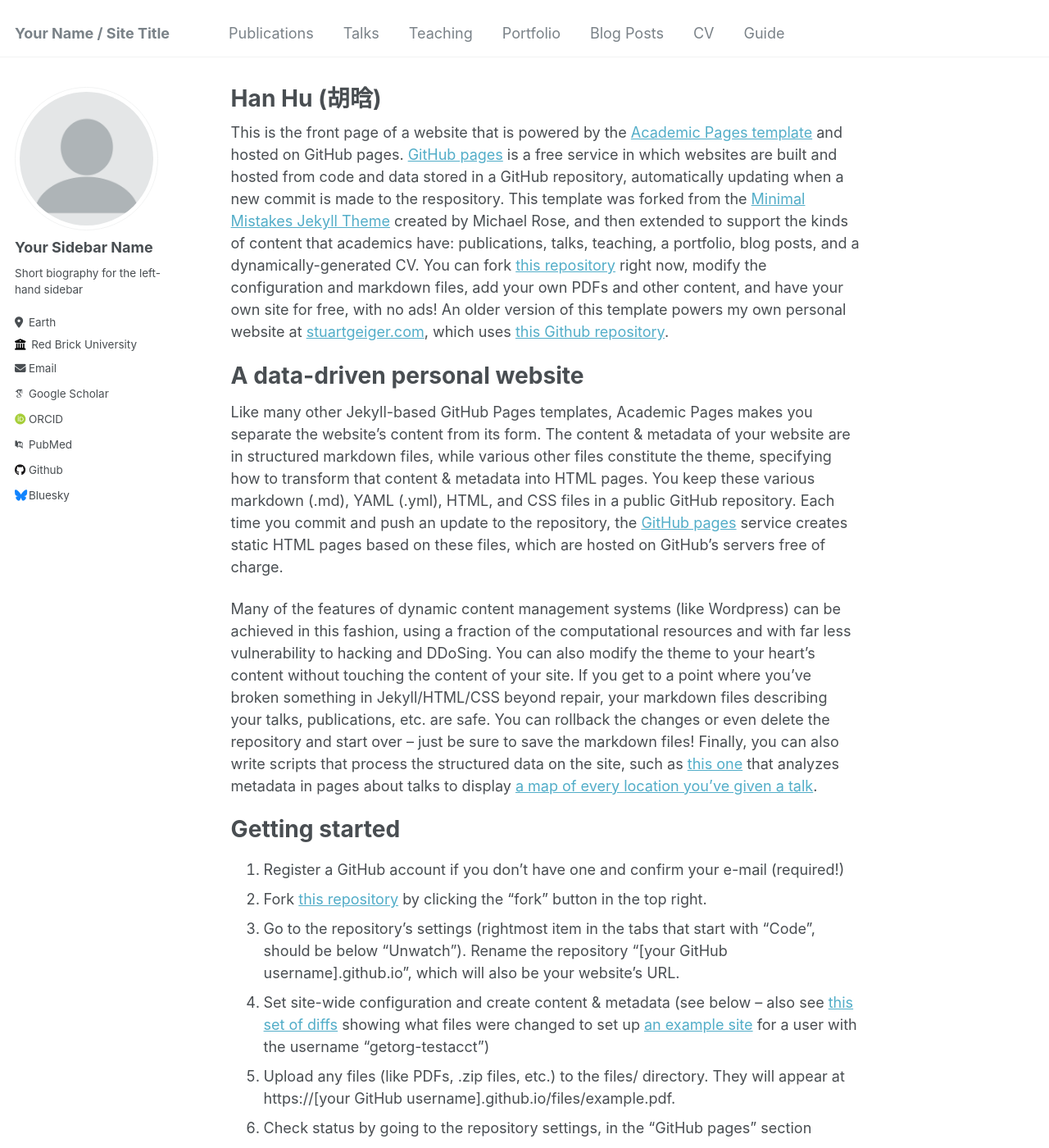
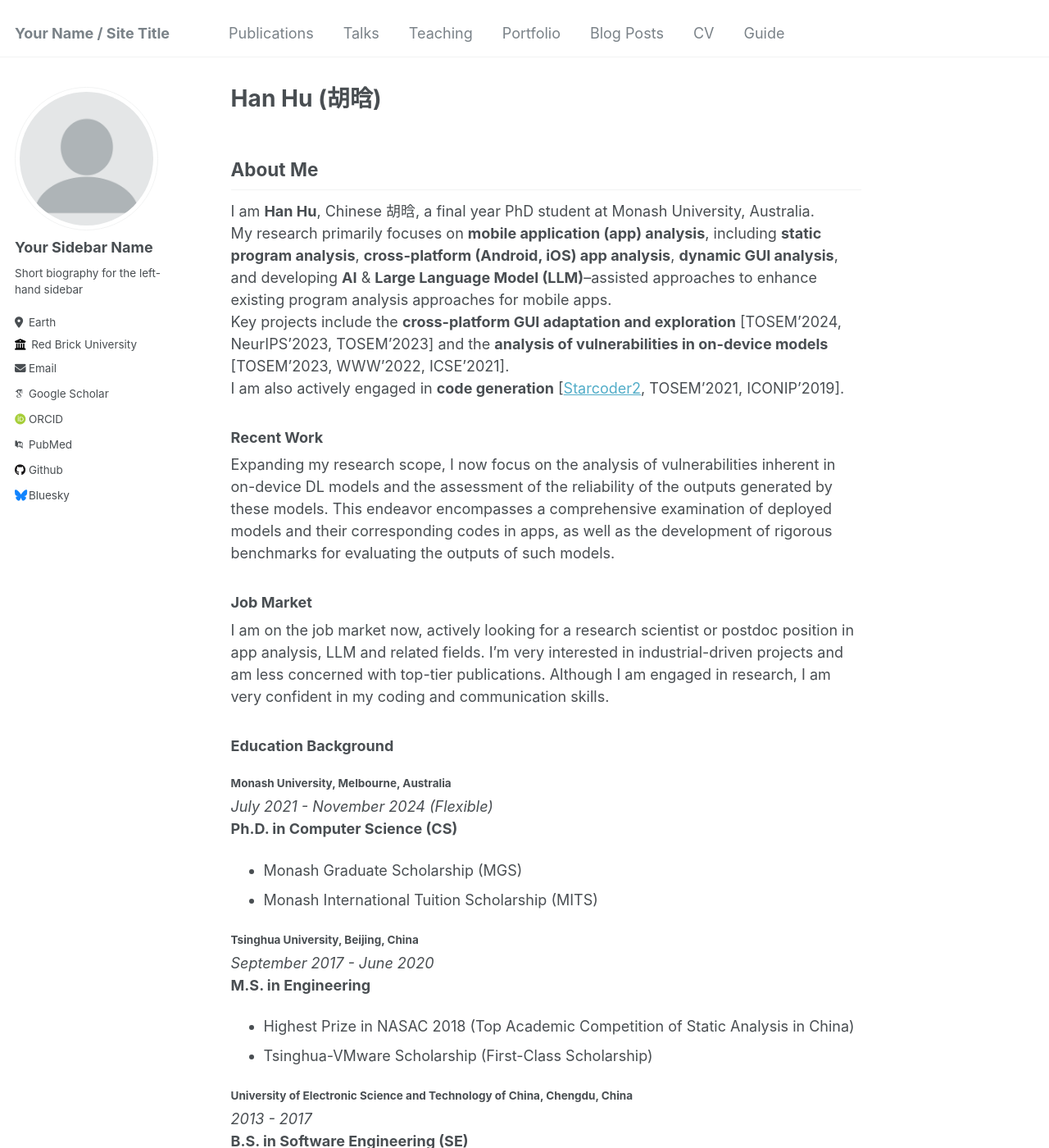
Before and after one commit to huhanGitHub/huhanGitHub.github.io, a Jekyll site: the page built from _pages/about.md, in a window 1280 px wide and 1400 px high. Shown: the whole window at 82% size. Built offline with Jekyll 4.4.1, drawn with Linux system fonts in a browser that asks for light colours; some web fonts are replaced; some of the changed text lies outside the part shown.

Commit message:
Update about.md

```diff
--- a/_pages/about.md
+++ b/_pages/about.md
@@ -7,43 +7,54 @@ redirect_from:
   - /about.html
 ---
 
-This is the front page of a website that is powered by the [Academic Pages template](https://github.com/academicpages/academicpages.github.io) and hosted on GitHub pages. [GitHub pages](https://pages.github.com) is a free service in which websites are built and hosted from code and data stored in a GitHub repository, automatically updating when a new commit is made to the respository. This template was forked from the [Minimal Mistakes Jekyll Theme](https://mmistakes.github.io/minimal-mistakes/) created by Michael Rose, and then extended to support the kinds of content that academics have: publications, talks, teaching, a portfolio, blog posts, and a dynamically-generated CV. You can fork [this repository](https://github.com/academicpages/academicpages.github.io) right now, modify the configuration and markdown files, add your own PDFs and other content, and have your own site for free, with no ads! An older version of this template powers my own personal website at [stuartgeiger.com](http://stuartgeiger.com), which uses [this Github repository](https://github.com/staeiou/staeiou.github.io).
+## About Me
 
-A data-driven personal website
-======
-Like many other Jekyll-based GitHub Pages templates, Academic Pages makes you separate the website's content from its form. The content & metadata of your website are in structured markdown files, while various other files constitute the theme, specifying how to transform that content & metadata into HTML pages. You keep these various markdown (.md), YAML (.yml), HTML, and CSS files in a public GitHub repository. Each time you commit and push an update to the repository, the [GitHub pages](https://pages.github.com/) service creates static HTML pages based on these files, which are hosted on GitHub's servers free of charge.
+I am **Han Hu**, Chinese 胡晗, a final year PhD student at Monash University, Australia.
+My research primarily focuses on **mobile application (app) analysis**, including **static program analysis**, **cross-platform (Android, iOS) app analysis**, **dynamic GUI analysis**, and developing **AI** & **Large Language Model (LLM)**--assisted approaches to enhance existing program analysis approaches for mobile apps.
+Key projects include the **cross-platform GUI adaptation and exploration** \[TOSEM'2024, NeurIPS'2023, TOSEM'2023\] and the **analysis of vulnerabilities in on-device models** \[TOSEM'2023, WWW'2022, ICSE'2021\].
+I am also actively engaged in **code generation** \[[Starcoder2](https://github.com/bigcode-project/starcoder2), TOSEM'2021, ICONIP'2019\].
 
-Many of the features of dynamic content management systems (like Wordpress) can be achieved in this fashion, using a fraction of the computational resources and with far less vulnerability to hacking and DDoSing. You can also modify the theme to your heart's content without touching the content of your site. If you get to a point where you've broken something in Jekyll/HTML/CSS beyond repair, your markdown files describing your talks, publications, etc. are safe. You can rollback the changes or even delete the repository and start over -- just be sure to save the markdown files! Finally, you can also write scripts that process the structured data on the site, such as [this one](https://github.com/academicpages/academicpages.github.io/blob/master/talkmap.ipynb) that analyzes metadata in pages about talks to display [a map of every location you've given a talk](https://academicpages.github.io/talkmap.html).
+### Recent Work
 
-Getting started
-======
-1. Register a GitHub account if you don't have one and confirm your e-mail (required!)
-1. Fork [this repository](https://github.com/academicpages/academicpages.github.io) by clicking the "fork" button in the top right.
-1. Go to the repository's settings (rightmost item in the tabs that start with "Code", should be below "Unwatch"). Rename the repository "[your GitHub username].github.io", which will also be your website's URL.
-1. Set site-wide configuration and create content & metadata (see below -- also see [this set of diffs](http://archive.is/3TPas) showing what files were changed to set up [an example site](https://getorg-testacct.github.io) for a user with the username "getorg-testacct")
-1. Upload any files (like PDFs, .zip files, etc.) to the files/ directory. They will appear at https://[your GitHub username].github.io/files/example.pdf.
-1. Check status by going to the repository settings, in the "GitHub pages" section
+Expanding my research scope, I now focus on the analysis of vulnerabilities inherent in on-device DL models and the assessment of the reliability of the outputs generated by these models. This endeavor encompasses a comprehensive examination of deployed models and their corresponding codes in apps, as well as the development of rigorous benchmarks for evaluating the outputs of such models.
 
-Site-wide configuration
-------
-The main configuration file for the site is in the base directory in [_config.yml](https://github.com/academicpages/academicpages.github.io/blob/master/_config.yml), which defines the content in the sidebars and other site-wide features. You will need to replace the default variables with ones about yourself and your site's github repository. The configuration file for the top menu is in [_data/navigation.yml](https://github.com/academicpages/academicpages.github.io/blob/master/_data/navigation.yml). For example, if you don't have a portfolio or blog posts, you can remove those items from that navigation.yml file to remove them from the header.
+### Job Market
 
-Create content & metadata
-------
-For site content, there is one markdown file for each type of content, which are stored in directories like _publications, _talks, _posts, _teaching, or _pages. For example, each talk is a markdown file in the [_talks directory](https://github.com/academicpages/academicpages.github.io/tree/master/_talks). At the top of each markdown file is structured data in YAML about the talk, which the theme will parse to do lots of cool stuff. The same structured data about a talk is used to generate the list of talks on the [Talks page](https://academicpages.github.io/talks), each [individual page](https://academicpages.github.io/talks/2012-03-01-talk-1) for specific talks, the talks section for the [CV page](https://academicpages.github.io/cv), and the [map of places you've given a talk](https://academicpages.github.io/talkmap.html) (if you run this [python file](https://github.com/academicpages/academicpages.github.io/blob/master/talkmap.py) or [Jupyter notebook](https://github.com/academicpages/academicpages.github.io/blob/master/talkmap.ipynb), which creates the HTML for the map based on the contents of the _talks directory).
+I am on the job market now, actively looking for a research scientist or postdoc position in app analysis, LLM and related fields. I'm very interested in industrial-driven projects and am less concerned with top-tier publications. Although I am engaged in research, I am very confident in my coding and communication skills.
 
-**Markdown generator**
+### Education Background
 
-I have also created [a set of Jupyter notebooks](https://github.com/academicpages/academicpages.github.io/tree/master/markdown_generator
-) that converts a CSV containing structured data about talks or presentations into individual markdown files that will be properly formatted for the Academic Pages template. The sample CSVs in that directory are the ones I used to create my own personal website at stuartgeiger.com. My usual workflow is that I keep a spreadsheet of my publications and talks, then run the code in these notebooks to generate the markdown files, then commit and push them to the GitHub repository.
+#### **Monash University**, Melbourne, Australia
+*July 2021 - November 2024 (Flexible)*
+**Ph.D. in Computer Science (CS)**
+- Monash Graduate Scholarship (MGS)
+- Monash International Tuition Scholarship (MITS)
 
-How to edit your site's GitHub repository
-------
-Many people use a git client to create files on their local computer and then push them to GitHub's servers. If you are not familiar with git, you can directly edit these configuration and markdown files directly in the github.com interface. Navigate to a file (like [this one](https://github.com/academicpages/academicpages.github.io/blob/master/_talks/2012-03-01-talk-1.md) and click the pencil icon in the top right of the content preview (to the right of the "Raw | Blame | History" buttons). You can delete a file by clicking the trashcan icon to the right of the pencil icon. You can also create new files or upload files by navigating to a directory and clicking the "Create new file" or "Upload files" buttons.
+#### **Tsinghua University**, Beijing, China
+*September 2017 - June 2020*
+**M.S. in Engineering**
+- Highest Prize in NASAC 2018 (Top Academic Competition of Static Analysis in China)
+- Tsinghua-VMware Scholarship (First-Class Scholarship)
 
-Example: editing a markdown file for a talk
-![Editing a markdown file for a talk](/images/editing-talk.png)
+#### **University of Electronic Science and Technology of China**, Chengdu, China
+*2013 - 2017*
+**B.S. in Software Engineering (SE)**
+- Computer Science Core GPA: 88.91/100 (ranks 2/29 in my major)
+- Outstanding Graduate of UESTC
 
-For more info
-------
-More info about configuring Academic Pages can be found in [the guide](https://academicpages.github.io/markdown/). The [guides for the Minimal Mistakes theme](https://mmistakes.github.io/minimal-mistakes/docs/configuration/) (which this theme was forked from) might also be helpful.
+### 🎓 Publications
+
+- **Han Hu**, et al. "Enhancing GUI Exploration Coverage of Android Apps with Deep Link-Integrated Monkey." (TOSEM 2024, CCF A, CORE A*)
+- **Han Hu**, et al. "A First Look at On-device Models on iOS." (TOSEM 2023, ICSE 2024-JF, CCF A, CORE A*)
+- **Han Hu**, et al. "Pairwise GUI Dataset Construction Between Android Phones and Tablets." (NeurIPS 2023, CCF A, CORE A*)
+- **Han Hu**, et al. "Automated Mapping of Adaptive App GUIs from Phone to TV." (TOSEM 2023, ICSE 2024-JF, CCF A, CORE A*)
+- Yujin Huang, **Han Hu**, et al. "Robustness of on-device Models: Adversarial Attack to Deep Learning Models on Android Apps." (ICSE-SEIP 2021)
+- Qiuyuan Chen, Xin Xia, **Han Hu**, et al. "Why My Code Summarization Model Does Not Work: Code Comment Improvement with Category Prediction." (TOSEM 2021, CCF A, CORE A*)
+- Huang, Yujin, Terry Yue Zhuo, Qiongkai Xu, **Han Hu**, et al. "Training-free Lexical Backdoor Attacks on Language Models." (WWW 2023, CCF A, Core A*)
+- **Han Hu**, et al. "Code Generation from Supervised Code Embeddings." (ICONIP 2019, CCF C, CORE A)
+- Qiuyuan Chen, **Han Hu**, et al. "Code Summarization with Abstract Syntax Tree." (ICONIP 2019, CCF C, CORE A)
+- Zhaoyi Liu, Qiuyuan Chen, **Han Hu**. "Teacher-Student Learning and Post-Processing for Robust BiLSTM Mask-Based Acoustic Beamforming." (ICONIP 2019, CCF C, CORE A)
+
+#### Under Review
+- fist author LLM-based pub * 1 (Core A*, CCF A)
+- corresponding auther pub * 2 (Core A*, CCF A)
```
